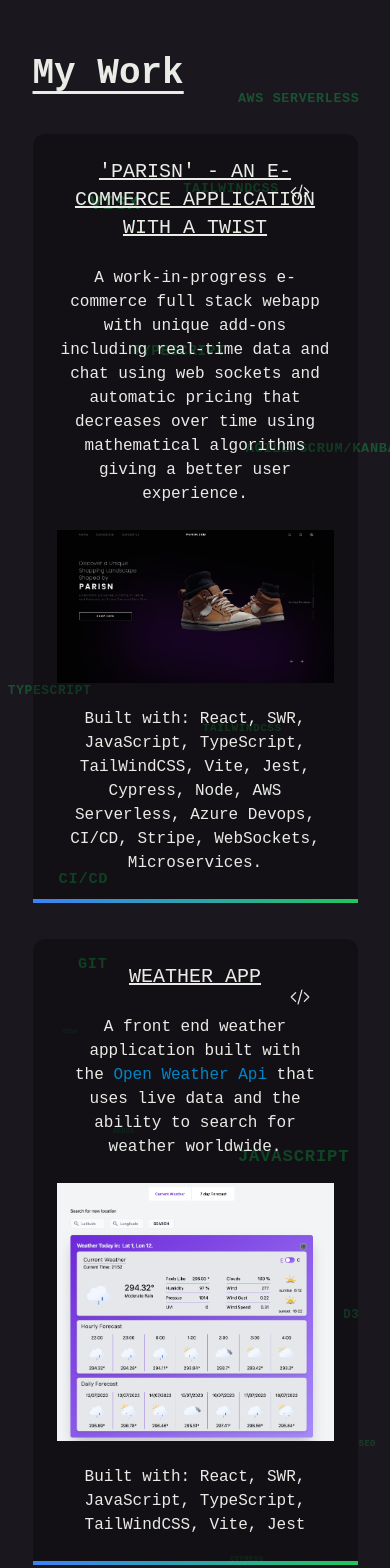
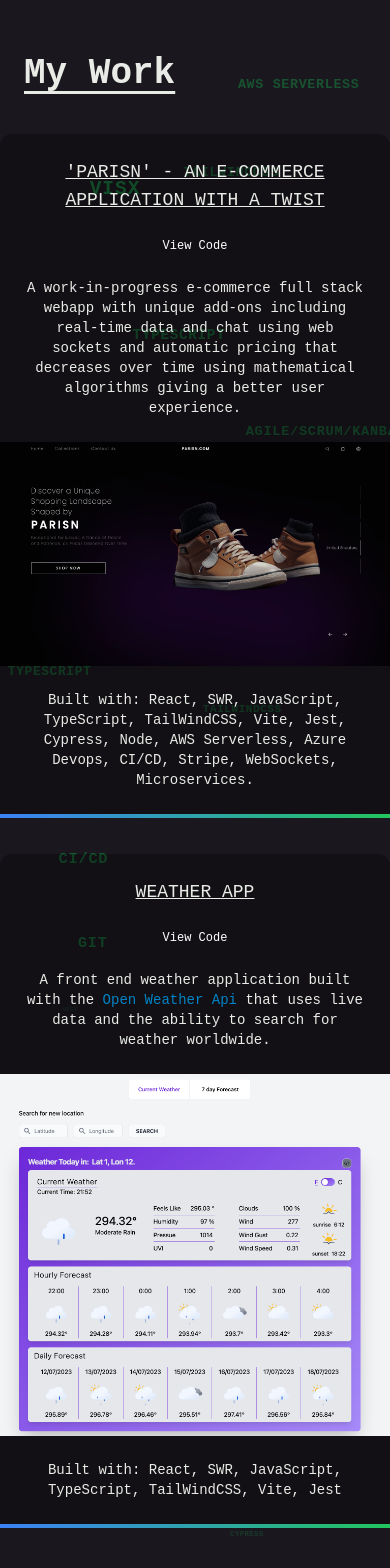
Before and after one commit to norvalbv/portfolio, a React (Vite) app: page / in a window 390 px wide. Shown: the part 1960-3528 px from the top of the page. Built offline with nearby package versions, Linux system fonts and the light colour scheme; a web font is replaced by a local one.

Commit message:
styling for my work section

```diff
--- a/src/App.tsx
+++ b/src/App.tsx
@@ -10,7 +10,7 @@ const App = (): ReactElement => {
   useScrollToTop();
   return (
     <div className={classNames('relative scroll-smooth', isDarkMode ? 'dark' : '')}>
-      <Portfolio />;
+      <Portfolio />
     </div>
   );
 };
--- a/src/components/CardWrapper/index.tsx
+++ b/src/components/CardWrapper/index.tsx
@@ -6,6 +6,7 @@ type CardWrapperProps = {
   className?: string;
   children: JSX.Element | JSX.Element[];
   title: string;
+  titleClassName?: string;
   subTitle?: string;
   description?: string;
   id?: string;
@@ -14,6 +15,7 @@ type CardWrapperProps = {
 const CardWrapper = ({
   description,
   subTitle,
+  titleClassName,
   className,
   children,
   title,
@@ -24,7 +26,12 @@ const CardWrapper = ({
       className={classNames('relative z-10 mx-auto my-52', className || 'w-10/12 min-w-[20rem]')}
       id={id}
     >
-      <Header title={title} subtitle={subTitle} description={description} />
+      <Header
+        title={title}
+        titleClassName={titleClassName}
+        subtitle={subTitle}
+        description={description}
+      />
       {children}
     </div>
   );
--- a/src/components/CodeLink/index.tsx
+++ b/src/components/CodeLink/index.tsx
@@ -3,18 +3,24 @@ import { CodeIcon } from 'components/SVG';
 import classNames from 'utils/classNames';
 
 type CodeLinkProps = {
+  requireIcon?: boolean;
   className?: string;
   link: string;
 };
 
-const CodeLink = ({ className, link }: CodeLinkProps): ReactElement => {
+const CodeLink = ({ className, link, requireIcon = true }: CodeLinkProps): ReactElement => {
   return (
-    <div className={classNames('group flex items-center justify-center gap-2', className)}>
-      <p className="animate-fall text-xs text-white opacity-0 duration-300 group-hover:opacity-100">
-        View Code
-      </p>
-      <a href={link} target="_blank" rel="noopener noreferrer">
-        <CodeIcon className="cursor-pointer" />
+    <div className={classNames('group', className)}>
+      <a
+        href={link}
+        target="_blank"
+        rel="noopener noreferrer"
+        className="items-center justify-center gap-2 lg:flex"
+      >
+        <p className="animate-fall text-xs text-white opacity-100 duration-300 lg:opacity-0 lg:group-hover:opacity-100">
+          View Code
+        </p>
+        {requireIcon && <CodeIcon className="hidden cursor-pointer lg:block" />}
       </a>
     </div>
   );
--- a/src/components/Header/Title/index.tsx
+++ b/src/components/Header/Title/index.tsx
@@ -27,7 +27,8 @@ const Title = ({ children, className, testId, level = 2 }: TitleProps): ReactEle
     return (
       <h1
         className={classNames(
-          className || 'mb-20 text-5xl font-semibold underline underline-offset-8 md:text-8xl'
+          className,
+          'mb-20 text-5xl font-semibold underline underline-offset-8 md:text-8xl'
         )}
         data-testid={titleTestId}
       >
@@ -41,8 +42,8 @@ const Title = ({ children, className, testId, level = 2 }: TitleProps): ReactEle
     return (
       <h2
         className={classNames(
-          className ||
-            'mb-10 text-4xl font-semibold underline underline-offset-8 md:mb-20 md:text-6xl'
+          className,
+          'mb-10 text-4xl font-semibold underline underline-offset-8 md:mb-20 md:text-6xl'
         )}
         data-testid={titleTestId}
       >
@@ -54,7 +55,7 @@ const Title = ({ children, className, testId, level = 2 }: TitleProps): ReactEle
   // Level 3
   return (
     <h3
-      className={classNames(className || 'mb-10 text-2xl font-semibold  md:text-4xl')}
+      className={classNames(className, 'mb-10 text-2xl font-semibold  md:text-4xl')}
       data-testid={titleTestId}
     >
       {children}
--- a/src/components/MyWork/index.tsx
+++ b/src/components/MyWork/index.tsx
@@ -8,37 +8,48 @@ import ParisnHomepage from '../../../public/ParisnHomepage.png';
 
 const MyWork = (): ReactElement => {
   return (
-    <CardWrapper title="My Work">
-      <div className="relative mb-10 rounded-t-xl bg-dark-dark/20 p-6 text-center before:absolute before:bottom-[-0.25rem] before:left-0 before:h-1 before:w-full before:bg-gradient-to-r before:from-blue-500 before:to-green-500 dark:bg-dark-dark/30">
-        <h3 className="mb-6 text-xl uppercase underline">
+    <CardWrapper title="My Work" className="min-w-[20rem] md:w-10/12" titleClassName="ml-6">
+      <div className="relative mb-10 rounded-t-xl bg-dark-dark/20 py-6 text-center before:absolute before:bottom-[-0.25rem] before:left-0 before:h-1 before:w-full before:bg-gradient-to-r before:from-blue-500 before:to-green-500 dark:bg-dark-dark/30 md:px-6">
+        <h3 className="mb-6 px-6 text-lg uppercase underline md:p-0 lg:text-xl">
           &apos;PARISN&apos; - An e-commerce application with a twist
         </h3>
-        <CodeLink link="https://github.com/norvalbv/parisn" className="absolute right-12 top-12" />
-        <p>{PARISN_DESCRIPTION}</p>
-        <div>
+        <CodeLink
+          link="https://github.com/norvalbv/parisn"
+          className="my-6 lg:absolute lg:right-12 lg:top-1"
+        />
+        <p className="px-6 text-sm md:p-0 lg:text-base">{PARISN_DESCRIPTION}</p>
+        <a href="https://github.com/norvalbv/parisn" rel="noopener noreferrer" target="_blank">
           <img
             src={ParisnHomepage}
             alt="Parisn App Homepage - An ecommerce site."
-            className="mx-auto my-6 max-h-[35rem]"
+            className="mx-auto my-6 max-h-[40rem] min-h-[14em]"
           />
-          <p>Built with: {PARISN_SKILLS}</p>
-        </div>
+        </a>
+        <p className="px-6 text-sm md:p-0 lg:text-base">Built with: {PARISN_SKILLS}</p>
       </div>
-      <div className="relative my-10 rounded-t-xl bg-dark-dark/20 p-6 text-center before:absolute before:bottom-[-0.25rem] before:left-0 before:h-1 before:w-full before:bg-gradient-to-r before:from-blue-500 before:to-green-500 dark:bg-dark-dark/30">
-        <h3 className="mb-6 text-xl uppercase underline">Weather App</h3>
+      <div className="relative my-10 rounded-t-xl bg-dark-dark/20 py-6 text-center before:absolute before:bottom-[-0.25rem] before:left-0 before:h-1 before:w-full before:bg-gradient-to-r before:from-blue-500 before:to-green-500 dark:bg-dark-dark/30 md:px-6">
+        <h3 className="mb-6 px-6 text-lg uppercase underline md:p-0 lg:text-xl">Weather App</h3>
         <CodeLink
           link="https://github.com/norvalbv/cool-weather-app"
-          className="absolute right-12 top-12"
+          className="my-6 lg:absolute lg:right-12 lg:top-1"
         />
-        <p>
+        <p className="px-6 text-sm md:p-0 lg:text-base">
           A front end weather application built with the&nbsp;
           <StyledLink label="Open Weather Api" link="https://openweathermap.org/api" />
           &nbsp;that uses live data and the ability to search for weather worldwide.
         </p>
-        <div>
-          <img src={WeatherApp} alt="Weather App Homepage" className="mx-auto my-6 max-h-[35rem]" />
-          <p>Built with: {WEATHER_APP_SKILL}</p>
-        </div>
+        <a
+          href="https://github.com/norvalbv/cool-weather-app"
+          rel="noopener noreferrer"
+          target="_blank"
+        >
+          <img
+            src={WeatherApp}
+            alt="Weather App Homepage"
+            className="mx-auto my-6 max-h-[35rem] min-h-[14em]"
+          />
+        </a>
+        <p className="px-6 text-sm md:p-0 lg:text-base">Built with: {WEATHER_APP_SKILL}</p>
       </div>
     </CardWrapper>
   );
--- a/src/layout/MainLayout/Footer/index.tsx
+++ b/src/layout/MainLayout/Footer/index.tsx
@@ -16,7 +16,7 @@ const footerLinks = [
 const Footer = (): ReactElement => {
   const { isDarkMode } = useTheme();
   return (
-    <footer className="relative z-10 m-4 rounded-lg bg-white text-center text-xs shadow dark:bg-dark-dark">
+    <footer className="relative z-10 mx-4 mt-4 rounded-lg bg-white text-center text-xs shadow dark:bg-dark-dark">
       <div className="mx-auto w-full max-w-screen-xl p-4 md:py-8">
         <div className="flex flex-col items-center sm:flex-row sm:justify-between">
           <div>
```
